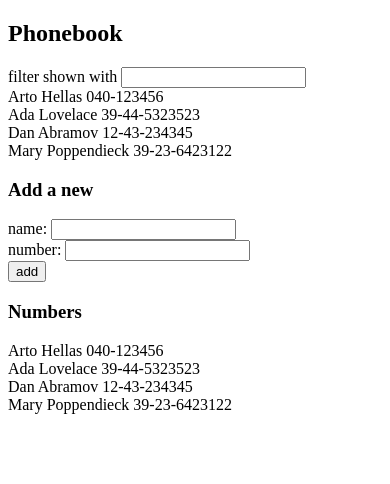
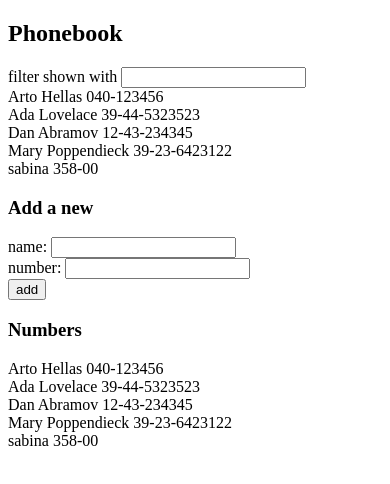
Before and after one commit to ZamanS94/May2024HelsinkiUniFullStack_part1_part2, a React (Vite) app in the folder part2/phonebook/: page / in a window 390 px wide. Shown: the top 484 px of the page. Built offline with nearby package versions, Linux system fonts and the light colour scheme; data requests are answered from the project's data file.

Commit message:
2.13: The Phonebook step 8

```diff
--- a/part2/phonebook/db.json
+++ b/part2/phonebook/db.json
@@ -19,6 +19,11 @@
       "name": "Mary Poppendieck",
       "number": "39-23-6423122",
       "id": "4"
+    },
+    {
+      "id": 41,
+      "name": "sabina",
+      "number": "358-00"
     }
   ]
 }
--- a/part2/phonebook/src/App.jsx
+++ b/part2/phonebook/src/App.jsx
@@ -3,7 +3,7 @@ import Person from './components/Person.jsx'
 import PersonForm from './components/PersonForm.jsx'
 import Filter from './components/Filter.jsx'
 import _ from 'lodash'
-import axios from 'axios'
+import personService from './services/persons.js'
 
 const App = () => {
   const [persons, setPersons] = useState([])
@@ -12,14 +12,13 @@ const App = () => {
   const [newSearch, setSearch] = useState('')
 
   useEffect(() => {
-    console.log('effect')
-    axios
-      .get('http://localhost:3001/persons')
-      .then(response => {
-        console.log('promise fulfilled')
-        setPersons(response.data)
+    personService
+      .getAll()
+      .then(initialPersons => {
+        setPersons(initialPersons)
       })
   }, [])
+
   console.log('render', persons.length, 'persons')
 
   const addPerson = (event) => {
@@ -37,10 +36,10 @@ const App = () => {
       setNewNumber('')
     }
     else{
-      axios
-      .post('http://localhost:3001/persons', personObject)
-      .then(response => {
-        setPersons(persons.concat(personObject))
+      personService
+      .create(personObject)
+      .then(returnedPerson => {
+        setPersons(persons.concat(returnedPerson))
         setNewName('')
         setNewNumber('')
       })
--- /dev/null
+++ b/part2/phonebook/src/services/persons.js
@@ -0,0 +1,27 @@
+import axios from 'axios'
+const baseUrl = 'http://localhost:3001/persons'
+
+
+const getAll = async () => {
+    const request = axios.get(baseUrl)
+    const response = await request
+    return response.data
+  }
+
+  const create = async newObject => {
+    const request = axios.post(baseUrl, newObject)
+    const response = await request
+      return response.data
+  }
+
+  const update = async (id, newObject) => {
+    const request = axios.put(`${baseUrl}/${id}`, newObject)
+    const response = await request
+      return response.data
+  }
+
+  export default {
+    getAll: getAll,
+    create: create,
+    update: update
+  }
```
